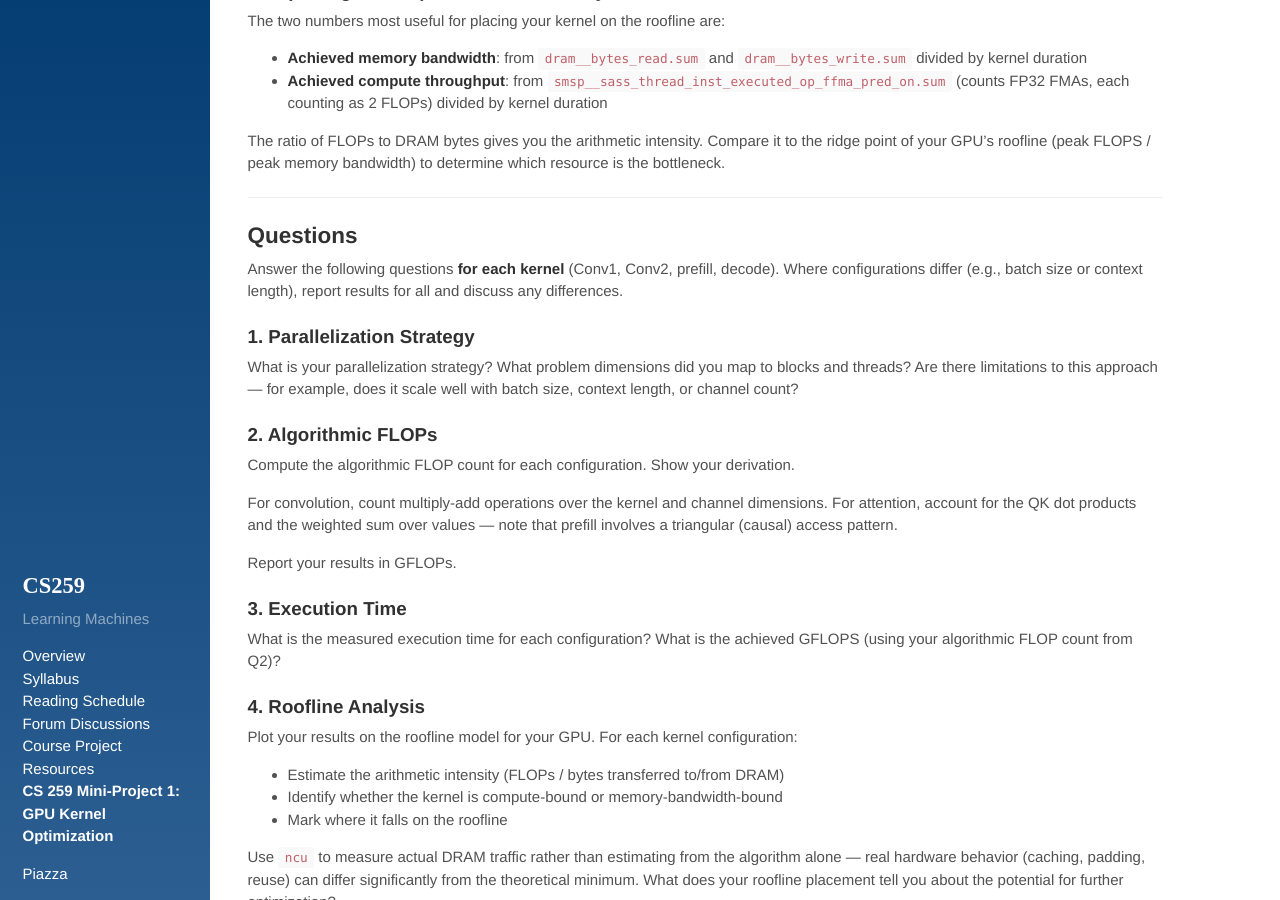
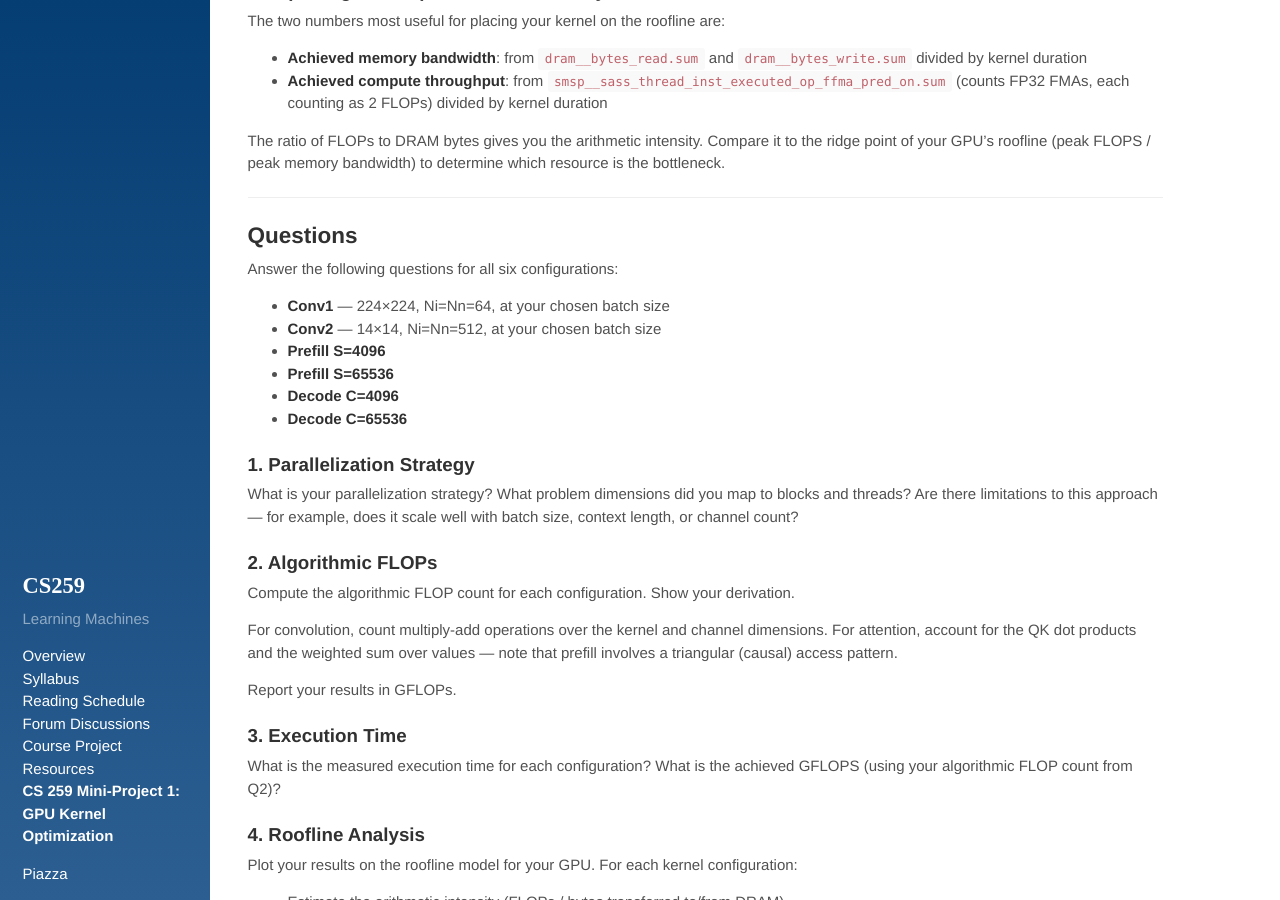
Before and after one commit to PolyArch/cs259, a Jekyll site: the page built from 04-miniproj-1.md, in a window 1280 px wide and 900 px high, scrolled down 2870 px. Built offline with Jekyll 4.4.1, drawn with Linux system fonts in a browser that asks for light colours; our own code applies the rules of GitHub Pages for plain Markdown files.

Commit message:
Be explicit about the six benchmark configurations

```diff
--- a/04-miniproj-1.md
+++ b/04-miniproj-1.md
@@ -174,9 +174,14 @@ determine which resource is the bottleneck.
 
 ## Questions
 
-Answer the following questions **for each kernel** (Conv1, Conv2, prefill, decode).
-Where configurations differ (e.g., batch size or context length), report results for
-all and discuss any differences.
+Answer the following questions for all six configurations:
+
+- **Conv1** — 224×224, Ni=Nn=64, at your chosen batch size
+- **Conv2** — 14×14, Ni=Nn=512, at your chosen batch size
+- **Prefill S=4096**
+- **Prefill S=65536**
+- **Decode C=4096**
+- **Decode C=65536**
 
 ### 1. Parallelization Strategy
 
```
